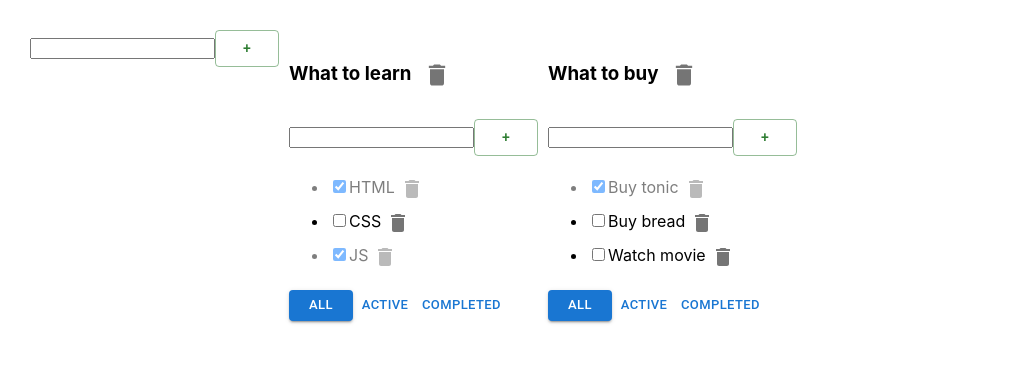
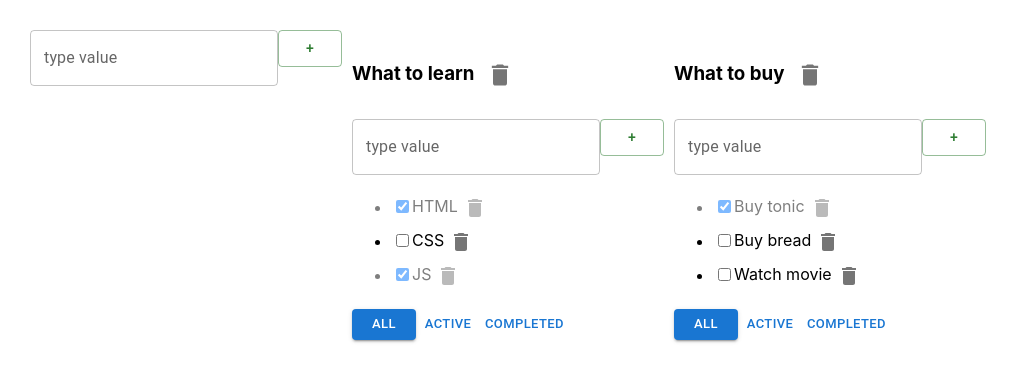
Before and after one commit to dktwho/2-todolist-ts-by-d, a React (Create React App) app: page / in a window 1280 px wide. Shown: the top 382 px of the page, without its empty margins (0-1019 px from the left). Built offline with nearby package versions, Linux system fonts and the light colour scheme.

Commit message:
styled input for add  item, and modified logic onKeyPress

```diff
--- a/src/AddItemForm.tsx
+++ b/src/AddItemForm.tsx
@@ -1,5 +1,5 @@
 import React, {ChangeEvent, KeyboardEvent, useState} from "react";
-import {Button} from "@mui/material";
+import {Button, TextField} from "@mui/material";
 
 type AddItemFormPropsType = {
     addItem: (value: string) => void
@@ -24,15 +24,22 @@ export const AddItemForm = (props: AddItemFormPropsType) => {
     const onKeyPressHandler = (e: KeyboardEvent<HTMLInputElement>) => {
         setError(null)
         if (e.code === 'Enter') {
-            props.addItem(value);
-            setValue('')
+            onClickAddTask()
         }
     }
 
     return (
         <div>
-            <input type="text" value={value} onChange={changeValue} onKeyPress={onKeyPressHandler}
-                   className={error ? 'error' : ''}/>
+            <TextField
+                variant={'outlined'}
+                title={'type here'}
+                label={'type value'}
+                type="text"
+                value={value}
+                onChange={changeValue}
+                onKeyPress={onKeyPressHandler}
+                error={!!error}/>
+
             <Button variant={'outlined'} color={'success'} onClick={onClickAddTask}>+</Button>
             {error && <div className='error-message'>{error}</div>}
         </div>
```
